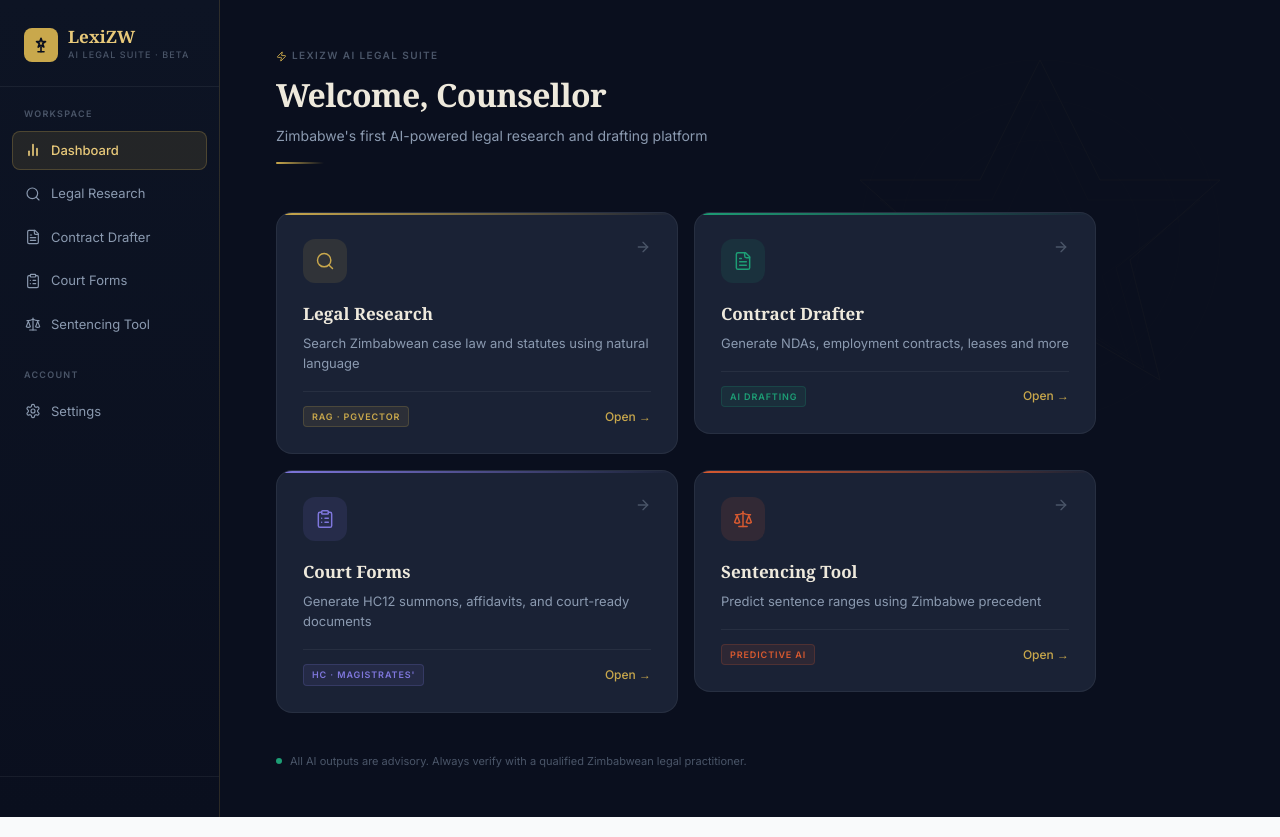
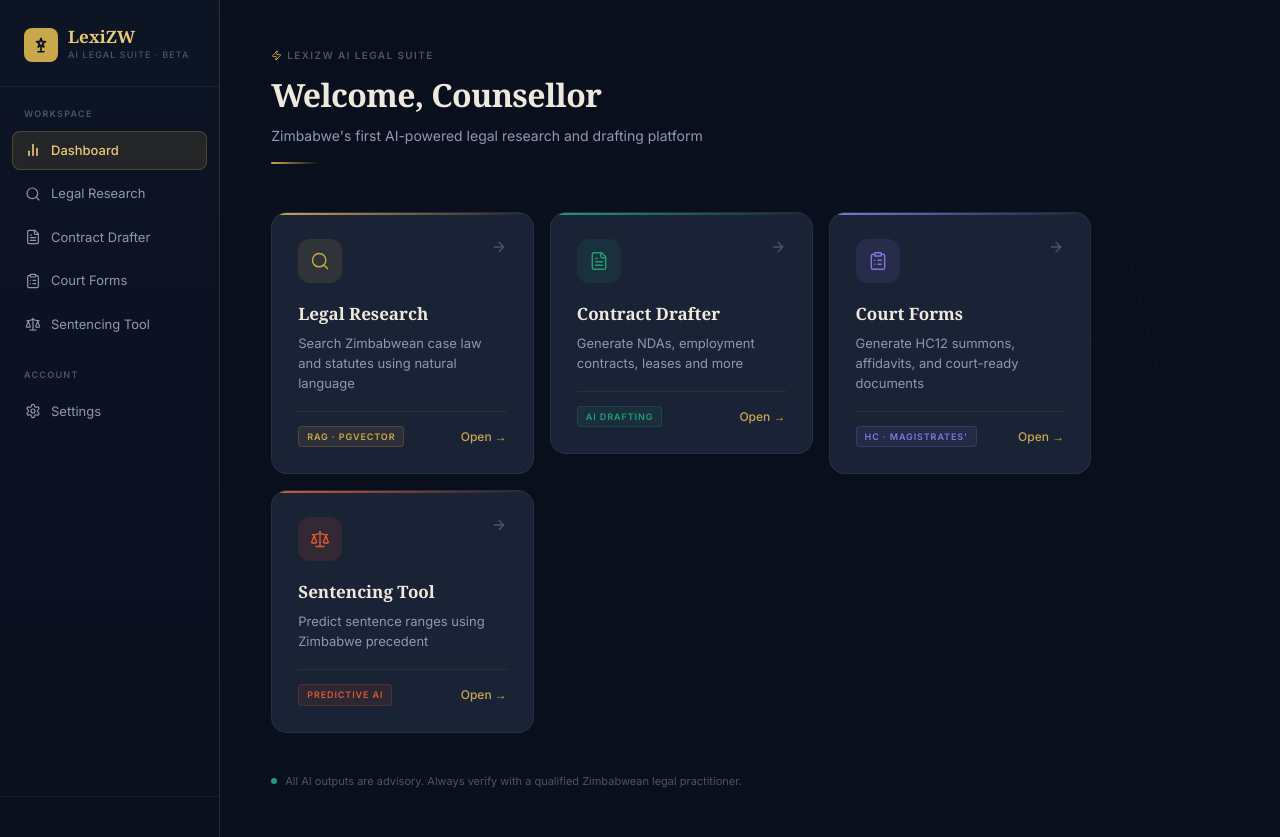
Before and after one commit to mmakanda/lexizw-frontend, a Next.js app: page /dashboard in a window 1280 px wide. Built offline with nearby package versions, Linux system fonts and the light colour scheme; no server answers; a web font is replaced by a local one.

Commit message:
fix: mobile sidebar hamburger menu + responsive layouts

```diff
--- a/app/dashboard/page.tsx
+++ b/app/dashboard/page.tsx
@@ -5,26 +5,10 @@ import { Sidebar } from "@/components/layout/sidebar"
 import { Search, FileText, ClipboardList, Scale, ArrowRight, Zap } from "lucide-react"
 
 const MODULES = [
-  {
-    href: "/search", icon: Search, label: "Legal Research",
-    desc: "Search Zimbabwean case law and statutes using natural language",
-    tag: "RAG · pgvector", color: "#C9A84C",
-  },
-  {
-    href: "/draft", icon: FileText, label: "Contract Drafter",
-    desc: "Generate NDAs, employment contracts, leases and more",
-    tag: "AI Drafting", color: "#1D9E75",
-  },
-  {
-    href: "/forms", icon: ClipboardList, label: "Court Forms",
-    desc: "Generate HC12 summons, affidavits, and court-ready documents",
-    tag: "HC · Magistrates'", color: "#7F77DD",
-  },
-  {
-    href: "/sentencing", icon: Scale, label: "Sentencing Tool",
-    desc: "Predict sentence ranges using Zimbabwe precedent",
-    tag: "Predictive AI", color: "#D85A30",
-  },
+  { href: "/search",     icon: Search,      label: "Legal Research",   desc: "Search Zimbabwean case law and statutes using natural language",       tag: "RAG · pgvector", color: "#C9A84C", rgb: "201,168,76" },
+  { href: "/draft",      icon: FileText,    label: "Contract Drafter", desc: "Generate NDAs, employment contracts, leases and more",                  tag: "AI Drafting",    color: "#1D9E75", rgb: "29,158,117" },
+  { href: "/forms",      icon: ClipboardList, label: "Court Forms",    desc: "Generate HC12 summons, affidavits, and court-ready documents",          tag: "HC · Magistrates'", color: "#7F77DD", rgb: "127,119,221" },
+  { href: "/sentencing", icon: Scale,       label: "Sentencing Tool",  desc: "Predict sentence ranges using Zimbabwe precedent",                      tag: "Predictive AI",  color: "#D85A30", rgb: "216,90,48" },
 ]
 
 export default function DashboardPage() {
@@ -34,80 +18,44 @@ export default function DashboardPage() {
   return (
     <div style={{ display: "flex", flexDirection: "row", minHeight: "100vh", background: "#0A0F1E" }}>
       <Sidebar />
-      <main style={{ flex: 1, padding: "3rem 3.5rem", position: "relative" as const, overflow: "hidden" }}>
+      <main className="lz-main-content" style={{ flex: 1, padding: "clamp(1.5rem, 4vw, 3rem) clamp(1rem, 4vw, 3.5rem)", position: "relative" as const, overflow: "hidden", minWidth: 0 }}>
 
-        {/* Stone texture SVG background motif */}
-        <svg style={{ position: "absolute", top: 0, right: 0, opacity: 0.03, pointerEvents: "none" }} width="480" height="480" viewBox="0 0 480 480" fill="none">
+        {/* Stone motif */}
+        <svg style={{ position: "absolute", top: 0, right: 0, opacity: 0.03, pointerEvents: "none" as const, maxWidth: "60vw" }} width="480" height="480" viewBox="0 0 480 480" fill="none">
           <path d="M240 60 L300 180 L420 180 L330 260 L360 380 L240 310 L120 380 L150 260 L60 180 L180 180 Z" stroke="#C9A84C" strokeWidth="1" fill="none"/>
-          <path d="M240 100 L288 200 L400 200 L316 268 L344 368 L240 304 L136 368 L164 268 L80 200 L192 200 Z" stroke="#C9A84C" strokeWidth="0.5" fill="none"/>
-          <path d="M240 140 L276 220 L380 220 L302 276 L328 356 L240 300 L152 356 L178 276 L100 220 L204 220 Z" stroke="#C9A84C" strokeWidth="0.3" fill="none"/>
           <circle cx="240" cy="240" r="180" stroke="#C9A84C" strokeWidth="0.3" fill="none"/>
-          <circle cx="240" cy="240" r="140" stroke="#C9A84C" strokeWidth="0.3" fill="none"/>
-          <circle cx="240" cy="240" r="100" stroke="#C9A84C" strokeWidth="0.3" fill="none"/>
+          <circle cx="240" cy="240" r="120" stroke="#C9A84C" strokeWidth="0.3" fill="none"/>
         </svg>
 
-        {/* Header */}
-        <div style={{ marginBottom: "3rem", position: "relative" }}>
-          <div style={{ fontSize: "10px", fontWeight: 600, letterSpacing: "0.14em", textTransform: "uppercase" as const, color: "#4A5568", marginBottom: "8px" }}>
-            <Zap size={11} style={{ display: "inline", marginRight: "5px", verticalAlign: "middle" }} color="#C9A84C" />
-            LexiZW AI Legal Suite
+        <div style={{ marginBottom: "clamp(1.5rem, 4vw, 3rem)", position: "relative" }}>
+          <div style={{ fontSize: "10px", fontWeight: 600, letterSpacing: "0.14em", textTransform: "uppercase" as const, color: "#4A5568", marginBottom: "8px", display: "flex", alignItems: "center", gap: "5px" }}>
+            <Zap size={11} color="#C9A84C" /> LexiZW AI Legal Suite
           </div>
-          <h1 style={{ fontFamily: "Georgia, serif", fontSize: "32px", fontWeight: 700, color: "#EEE9DC", margin: "0 0 6px", letterSpacing: "-0.02em" }}>
+          <h1 style={{ fontFamily: "Georgia, serif", fontSize: "clamp(22px, 5vw, 32px)", fontWeight: 700, color: "#EEE9DC", margin: "0 0 6px", letterSpacing: "-0.02em" }}>
             Welcome, {firstName}
           </h1>
-          <p style={{ fontSize: "14px", color: "#8B9AB0" }}>Zimbabwe's first AI-powered legal research and drafting platform</p>
-
-          {/* Gold divider */}
+          <p style={{ fontSize: "clamp(12px, 2vw, 14px)", color: "#8B9AB0" }}>Zimbabwe's first AI-powered legal research and drafting platform</p>
           <div style={{ width: "48px", height: "2px", background: "linear-gradient(90deg, #C9A84C, transparent)", marginTop: "16px", borderRadius: "2px" }} />
         </div>
 
-        {/* Module grid */}
-        <div style={{ display: "grid", gridTemplateColumns: "1fr 1fr", gap: "16px", maxWidth: "820px" }}>
+        <div style={{ display: "grid", gridTemplateColumns: "repeat(auto-fit, minmax(240px, 1fr))", gap: "16px", maxWidth: "820px" }}>
           {MODULES.map(m => (
             <Link key={m.href} href={m.href} style={{ textDecoration: "none" }}>
-              <div style={{
-                background: "#1A2235", border: "0.5px solid rgba(255,255,255,0.06)",
-                borderRadius: "16px", padding: "26px", cursor: "pointer",
-                transition: "all 0.2s", position: "relative" as const, overflow: "hidden" as const,
-              }}
-                onMouseEnter={e => {
-                  const el = e.currentTarget as HTMLDivElement
-                  el.style.borderColor = "rgba(201,168,76,0.3)"
-                  el.style.transform = "translateY(-2px)"
-                  el.style.boxShadow = "0 8px 32px rgba(0,0,0,0.3)"
-                }}
-                onMouseLeave={e => {
-                  const el = e.currentTarget as HTMLDivElement
-                  el.style.borderColor = "rgba(255,255,255,0.06)"
-                  el.style.transform = "translateY(0)"
-                  el.style.boxShadow = "none"
-                }}
+              <div style={{ background: "#1A2235", border: "0.5px solid rgba(255,255,255,0.06)", borderRadius: "16px", padding: "clamp(16px, 3vw, 26px)", cursor: "pointer", transition: "all 0.2s", position: "relative" as const, overflow: "hidden" as const }}
+                onMouseEnter={e => { const el = e.currentTarget as HTMLDivElement; el.style.borderColor = "rgba(201,168,76,0.3)"; el.style.transform = "translateY(-2px)"; el.style.boxShadow = "0 8px 32px rgba(0,0,0,0.3)" }}
+                onMouseLeave={e => { const el = e.currentTarget as HTMLDivElement; el.style.borderColor = "rgba(255,255,255,0.06)"; el.style.transform = "translateY(0)"; el.style.boxShadow = "none" }}
               >
-                {/* Color accent line */}
                 <div style={{ position: "absolute", top: 0, left: 0, right: 0, height: "2px", background: `linear-gradient(90deg, ${m.color}, transparent)`, borderRadius: "16px 16px 0 0" }} />
-
                 <div style={{ display: "flex", alignItems: "flex-start", justifyContent: "space-between", marginBottom: "18px" }}>
-                  <div style={{
-                    width: "44px", height: "44px", borderRadius: "12px",
-                    background: `rgba(${m.color === "#C9A84C" ? "201,168,76" : m.color === "#1D9E75" ? "29,158,117" : m.color === "#7F77DD" ? "127,119,221" : "216,90,48"},0.12)`,
-                    display: "flex", alignItems: "center", justifyContent: "center",
-                  }}>
+                  <div style={{ width: "44px", height: "44px", borderRadius: "12px", background: `rgba(${m.rgb},0.12)`, display: "flex", alignItems: "center", justifyContent: "center" }}>
                     <m.icon size={20} color={m.color} strokeWidth={1.75} />
                   </div>
                   <ArrowRight size={16} color="#4A5568" />
                 </div>
-
-                <div style={{ fontFamily: "Georgia, serif", fontSize: "17px", fontWeight: 600, color: "#EEE9DC", marginBottom: "6px" }}>{m.label}</div>
-                <div style={{ fontSize: "13px", color: "#8B9AB0", lineHeight: 1.55, marginBottom: "18px" }}>{m.desc}</div>
-
+                <div style={{ fontFamily: "Georgia, serif", fontSize: "clamp(14px, 2vw, 17px)", fontWeight: 600, color: "#EEE9DC", marginBottom: "6px" }}>{m.label}</div>
+                <div style={{ fontSize: "clamp(11px, 1.5vw, 13px)", color: "#8B9AB0", lineHeight: 1.55, marginBottom: "18px" }}>{m.desc}</div>
                 <div style={{ paddingTop: "14px", borderTop: "0.5px solid rgba(255,255,255,0.06)", display: "flex", alignItems: "center", justifyContent: "space-between" }}>
-                  <span style={{
-                    fontSize: "9px", fontWeight: 600, letterSpacing: "0.1em",
-                    textTransform: "uppercase" as const, padding: "3px 8px", borderRadius: "4px",
-                    background: `rgba(${m.color === "#C9A84C" ? "201,168,76" : m.color === "#1D9E75" ? "29,158,117" : m.color === "#7F77DD" ? "127,119,221" : "216,90,48"},0.1)`,
-                    color: m.color,
-                    border: `0.5px solid ${m.color}33`,
-                  }}>{m.tag}</span>
+                  <span style={{ fontSize: "9px", fontWeight: 600, letterSpacing: "0.1em", textTransform: "uppercase" as const, padding: "3px 8px", borderRadius: "4px", background: `rgba(${m.rgb},0.1)`, color: m.color, border: `0.5px solid ${m.color}33` }}>{m.tag}</span>
                   <span style={{ fontSize: "12px", fontWeight: 500, color: "#C9A84C" }}>Open →</span>
                 </div>
               </div>
@@ -115,9 +63,8 @@ export default function DashboardPage() {
           ))}
         </div>
 
-        {/* Footer note */}
         <div style={{ marginTop: "2.5rem", display: "flex", alignItems: "center", gap: "8px" }}>
-          <div style={{ width: "6px", height: "6px", borderRadius: "50%", background: "#1D9E75" }} />
+          <div style={{ width: "6px", height: "6px", borderRadius: "50%", background: "#1D9E75", flexShrink: 0 }} />
           <span style={{ fontSize: "11px", color: "#4A5568" }}>All AI outputs are advisory. Always verify with a qualified Zimbabwean legal practitioner.</span>
         </div>
       </main>
--- a/components/layout/sidebar.tsx
+++ b/components/layout/sidebar.tsx
@@ -1,8 +1,9 @@
 "use client"
+import { useState } from "react"
 import Link from "next/link"
 import { usePathname } from "next/navigation"
 import { UserButton } from "@clerk/nextjs"
-import { Search, FileText, ClipboardList, Scale, BarChart2, Settings } from "lucide-react"
+import { Search, FileText, ClipboardList, Scale, BarChart2, Settings, Menu, X } from "lucide-react"
 
 const NAV = [
   { href: "/dashboard",  label: "Dashboard",        icon: BarChart2 },
@@ -12,25 +13,12 @@ const NAV = [
   { href: "/sentencing", label: "Sentencing Tool",  icon: Scale },
 ]
 
-export function Sidebar() {
-  const path = usePathname()
+function NavContent({ path, onClose }: { path: string; onClose?: () => void }) {
   return (
-    <aside style={{
-      display: "flex", flexDirection: "column",
-      width: "220px", minHeight: "100vh", flexShrink: 0,
-      background: "linear-gradient(180deg, #0D1424 0%, #0A0F1E 100%)",
-      borderRight: "0.5px solid rgba(201,168,76,0.18)",
-      padding: "28px 0 24px",
-    }}>
-      <div style={{
-        padding: "0 24px 24px",
-        borderBottom: "0.5px solid rgba(255,255,255,0.06)",
-        display: "flex", alignItems: "center", gap: "10px",
-      }}>
-        <div style={{
-          width: "34px", height: "34px", background: "#C9A84C",
-          borderRadius: "8px", display: "flex", alignItems: "center", justifyContent: "center", flexShrink: 0,
-        }}>
+    <>
+      <div style={{ padding: "0 24px 24px", borderBottom: "0.5px solid rgba(255,255,255,0.06)", display: "flex", alignItems: "center", justifyContent: "space-between" }}>
+        <div style={{ display: "flex", alignItems: "center", gap: "10px" }}>
+          <div style={{ width: "34px", height: "34px", background: "#C9A84C", borderRadius: "8px", display: "flex", alignItems: "center", justifyContent: "center", flexShrink: 0 }}>
             <svg viewBox="0 0 24 24" width="18" height="18" fill="none" stroke="#0A0F1E" strokeWidth="2.2" strokeLinecap="round" strokeLinejoin="round">
               <path d="M12 3l1.5 4.5H18l-3.75 2.7 1.5 4.5L12 12.3l-3.75 2.4 1.5-4.5L6 7.5h4.5z"/>
               <line x1="12" y1="15" x2="12" y2="21"/>
@@ -42,13 +30,19 @@ export function Sidebar() {
             <div style={{ fontSize: "9px", fontWeight: 500, color: "#4A5568", letterSpacing: "0.12em", textTransform: "uppercase" as const, marginTop: "3px" }}>AI Legal Suite · Beta</div>
           </div>
         </div>
+        {onClose && (
+          <button onClick={onClose} style={{ background: "none", border: "none", cursor: "pointer", color: "#4A5568", padding: "4px" }}>
+            <X size={20} />
+          </button>
+        )}
+      </div>
 
       <nav style={{ padding: "20px 12px", flex: 1, display: "flex", flexDirection: "column", gap: "4px" }}>
         <div style={{ fontSize: "9px", fontWeight: 600, letterSpacing: "0.14em", textTransform: "uppercase" as const, color: "#4A5568", padding: "0 12px", marginBottom: "6px" }}>Workspace</div>
         {NAV.map(({ href, label, icon: Icon }) => {
           const active = path === href || (href !== "/dashboard" && path.startsWith(href))
           return (
-            <Link key={href} href={href} style={{
+            <Link key={href} href={href} onClick={onClose} style={{
               display: "flex", alignItems: "center", gap: "10px",
               padding: "9px 12px", borderRadius: "8px",
               fontSize: "13px", fontWeight: active ? 500 : 400,
@@ -63,12 +57,12 @@ export function Sidebar() {
           )
         })}
         <div style={{ fontSize: "9px", fontWeight: 600, letterSpacing: "0.14em", textTransform: "uppercase" as const, color: "#4A5568", padding: "0 12px", marginTop: "20px", marginBottom: "6px" }}>Account</div>
-        <Link href="#" style={{ display: "flex", alignItems: "center", gap: "10px", padding: "9px 12px", borderRadius: "8px", fontSize: "13px", color: "#8B9AB0", border: "0.5px solid transparent", textDecoration: "none" }}>
+        <Link href="#" onClick={onClose} style={{ display: "flex", alignItems: "center", gap: "10px", padding: "9px 12px", borderRadius: "8px", fontSize: "13px", color: "#8B9AB0", border: "0.5px solid transparent", textDecoration: "none" }}>
           <Settings size={16} strokeWidth={1.75} /> Settings
         </Link>
       </nav>
 
-      <div style={{ padding: "16px 20px 0", borderTop: "0.5px solid rgba(255,255,255,0.06)", marginTop: "auto" }}>
+      <div style={{ padding: "16px 20px 0", borderTop: "0.5px solid rgba(255,255,255,0.06)" }}>
         <UserButton afterSignOutUrl="/" showName appearance={{
           elements: {
             userButtonBox: { color: "#EEE9DC", fontSize: "12px" },
@@ -76,6 +70,69 @@ export function Sidebar() {
           }
         }} />
       </div>
-    </aside>
+    </>
   )
 }
+
+export function Sidebar() {
+  const path = usePathname()
+  const [mobileOpen, setMobileOpen] = useState(false)
+
+  return (
+    <>
+      {/* Desktop sidebar */}
+      <aside style={{
+        display: "flex", flexDirection: "column",
+        width: "220px", minHeight: "100vh", flexShrink: 0,
+        background: "linear-gradient(180deg, #0D1424 0%, #0A0F1E 100%)",
+        borderRight: "0.5px solid rgba(201,168,76,0.18)",
+        padding: "28px 0 24px",
+      }} className="lz-sidebar-desktop">
+        <NavContent path={path} />
+      </aside>
+
+      {/* Mobile top bar */}
+      <div className="lz-mobile-bar" style={{
+        display: "none", position: "fixed", top: 0, left: 0, right: 0, zIndex: 100,
+        background: "#0D1424", borderBottom: "0.5px solid rgba(201,168,76,0.18)",
+        padding: "12px 16px", alignItems: "center", justifyContent: "space-between",
+      }}>
+        <div style={{ display: "flex", alignItems: "center", gap: "10px" }}>
+          <div style={{ width: "28px", height: "28px", background: "#C9A84C", borderRadius: "6px", display: "flex", alignItems: "center", justifyContent: "center" }}>
+            <svg viewBox="0 0 24 24" width="14" height="14" fill="none" stroke="#0A0F1E" strokeWidth="2.5" strokeLinecap="round" strokeLinejoin="round">
+              <path d="M12 3l1.5 4.5H18l-3.75 2.7 1.5 4.5L12 12.3l-3.75 2.4 1.5-4.5L6 7.5h4.5z"/>
+            </svg>
+          </div>
+          <span style={{ fontFamily: "Georgia, serif", fontSize: "16px", fontWeight: 700, color: "#E8C97A" }}>LexiZW</span>
+        </div>
+        <button onClick={() => setMobileOpen(true)} style={{ background: "none", border: "none", cursor: "pointer", color: "#E8C97A", padding: "4px" }}>
+          <Menu size={22} />
+        </button>
+      </div>
+
+      {/* Mobile drawer overlay */}
+      {mobileOpen && (
+        <div style={{ position: "fixed", inset: 0, zIndex: 200, display: "flex" }}>
+          <div style={{ position: "absolute", inset: 0, background: "rgba(0,0,0,0.6)" }} onClick={() => setMobileOpen(false)} />
+          <div style={{
+            position: "relative", width: "260px", height: "100%",
+            background: "linear-gradient(180deg, #0D1424 0%, #0A0F1E 100%)",
+            borderRight: "0.5px solid rgba(201,168,76,0.18)",
+            display: "flex", flexDirection: "column",
+            padding: "28px 0 24px", overflowY: "auto",
+          }}>
+            <NavContent path={path} onClose={() => setMobileOpen(false)} />
+          </div>
+        </div>
+      )}
+
+      <style>{`
+        @media (max-width: 768px) {
+          .lz-sidebar-desktop { display: none !important; }
+          .lz-mobile-bar { display: flex !important; }
+          .lz-main-content { padding-top: 64px !important; }
+        }
+      `}</style>
+    </>
+  )
+}
```
Also changed, not shown: app/search/page.tsx (+41 -52 lines). Lines whose indentation alone changed are shown as unchanged.
